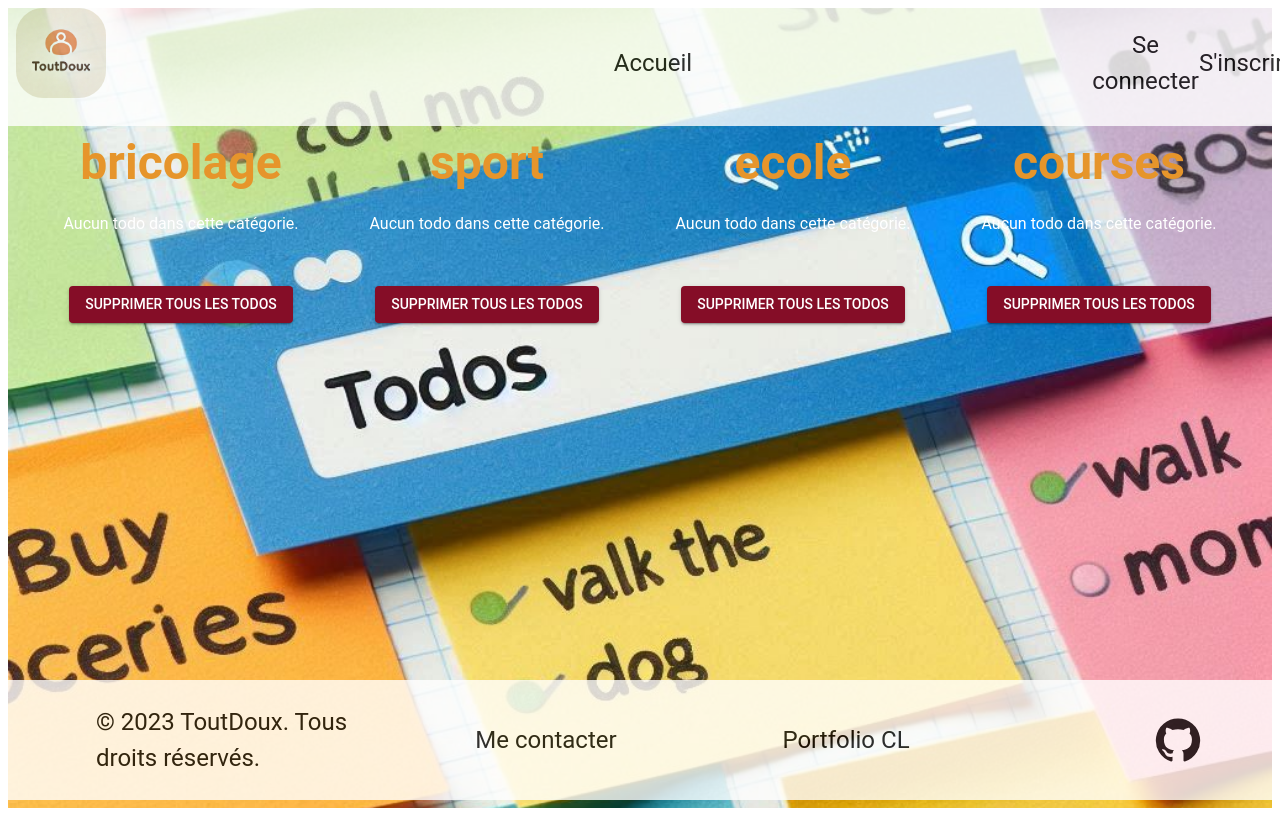
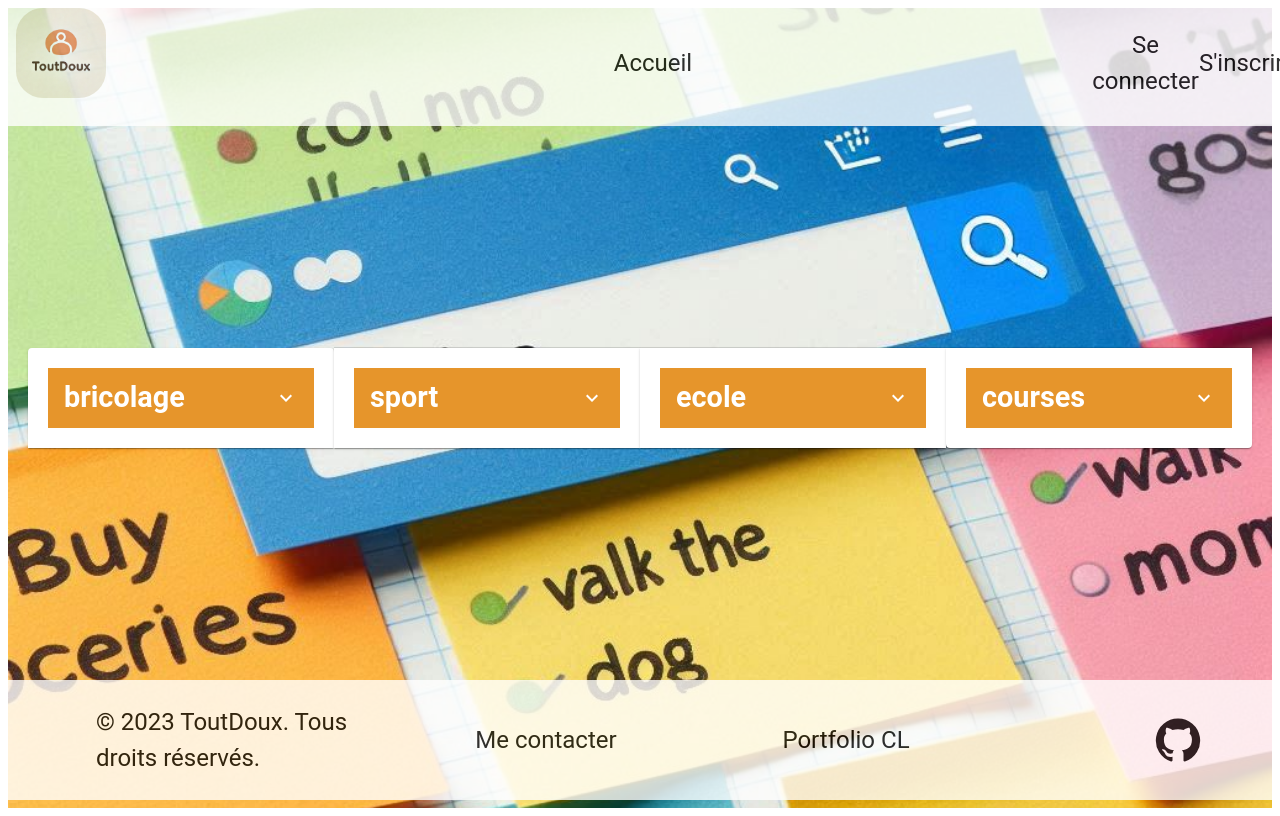
Before and after one commit to L1nk249/todolist-frontend, a Next.js app: page /Sauvegarde in a window 1280 px wide. Built offline with nearby package versions, Linux system fonts and the light colour scheme.

Commit message:
pumpsauvegarde

```diff
--- a/components/Sauvegarde.js
+++ b/components/Sauvegarde.js
@@ -2,7 +2,8 @@
 
 import 'react-toastify/dist/ReactToastify.css';
 import { useDispatch, useSelector } from 'react-redux';
-import { Box,Typography,Button } from '@mui/material';
+import { Box,Typography,Button, Accordion, AccordionSummary, AccordionDetails } from '@mui/material';
+import ExpandMoreIcon from '@mui/icons-material/ExpandMore';
 import { removeAllTodosByCategory, selectTodos } from '../features/todoSlice'; // Assurez-vous d'importer votre sélecteur de todos
 
 
@@ -38,15 +39,24 @@ export default function Sauvegarde() {
         >
           {categories.length > 0 ? (
             categories.map((category) => (
-              <Box key={category} sx={{  display:"flex",
-                flexDirection: 'column',
-                alignItems: 'center',marginBottom: "45vh", width: "100%", maxWidth: "800px" }}>
-                <Typography variant="h4" sx={{ color: '#E6952B', fontWeight: 'bold', textAlign: 'center',fontSize:"3rem", marginBottom: '20px' }}>
+              <Accordion key={category} sx={{ maxWidth: '800px', width: '100%', marginBottom: '20px',padding:"20px" }}>
+                <AccordionSummary
+                  expandIcon={<ExpandMoreIcon sx={{ color: 'white' }} />}
+                  aria-controls={`panel-${category}-content`}
+                  id={`panel-${category}-header`}
+                  sx={{ backgroundColor: '#E6952B', color: 'white' }}
+                >
+                  <Typography variant="h4" sx={{ fontWeight: 'bold', fontSize: '1.8rem' }}>
                     {category}
                   </Typography>
+                </AccordionSummary>
+                <AccordionDetails sx={{ backgroundColor: '#333', color: 'white' }}>
                   {todosByCategory[category].length > 0 ? (
                     todosByCategory[category].map((todo, index) => (
-                    <Box key={index} sx={{
+                      <Box
+                        key={index}
+                        sx={{
+
                           background: "#E67753",
                           color: "white",
                           padding: "10px 20px",
@@ -54,10 +64,12 @@ export default function Sauvegarde() {
                           fontSize: "1.5rem",
                           boxShadow: "0px 4px 6px rgba(0, 0, 0, 0.1)",
                           margin: "10px 0",
-                      width: "100%",
+                          width: "80%",
                           textAlign: "center",
-
-                    }}>
+                          marginLeft: "auto", // Centre horizontalement
+                          marginRight: "auto", // Centre horizontalement
+                        }}
+                      >
                         {todo}
                       </Box>
                     ))
@@ -68,12 +80,13 @@ export default function Sauvegarde() {
                   )}
                   <Button
                     variant="contained"
-                  sx={{ backgroundColor: '#850D27', marginTop: '50px' }}
+                    sx={{ backgroundColor: '#850D27', marginTop: '20px' }}
                     onClick={() => handleRemoveAllTodos(category)}
                   >
                     Supprimer tous les Todos
                   </Button>
-              </Box>
+                </AccordionDetails>
+              </Accordion>
             ))
           ) : (
             <Box sx={{ color: 'white', fontSize: '8rem', textAlign: 'center' }}>
@@ -81,8 +94,6 @@ export default function Sauvegarde() {
             </Box>
           )}
         </Box>
-
       </div>
     </>
-  );
-}
+  )}
```
Lines whose indentation alone changed are shown as unchanged.
